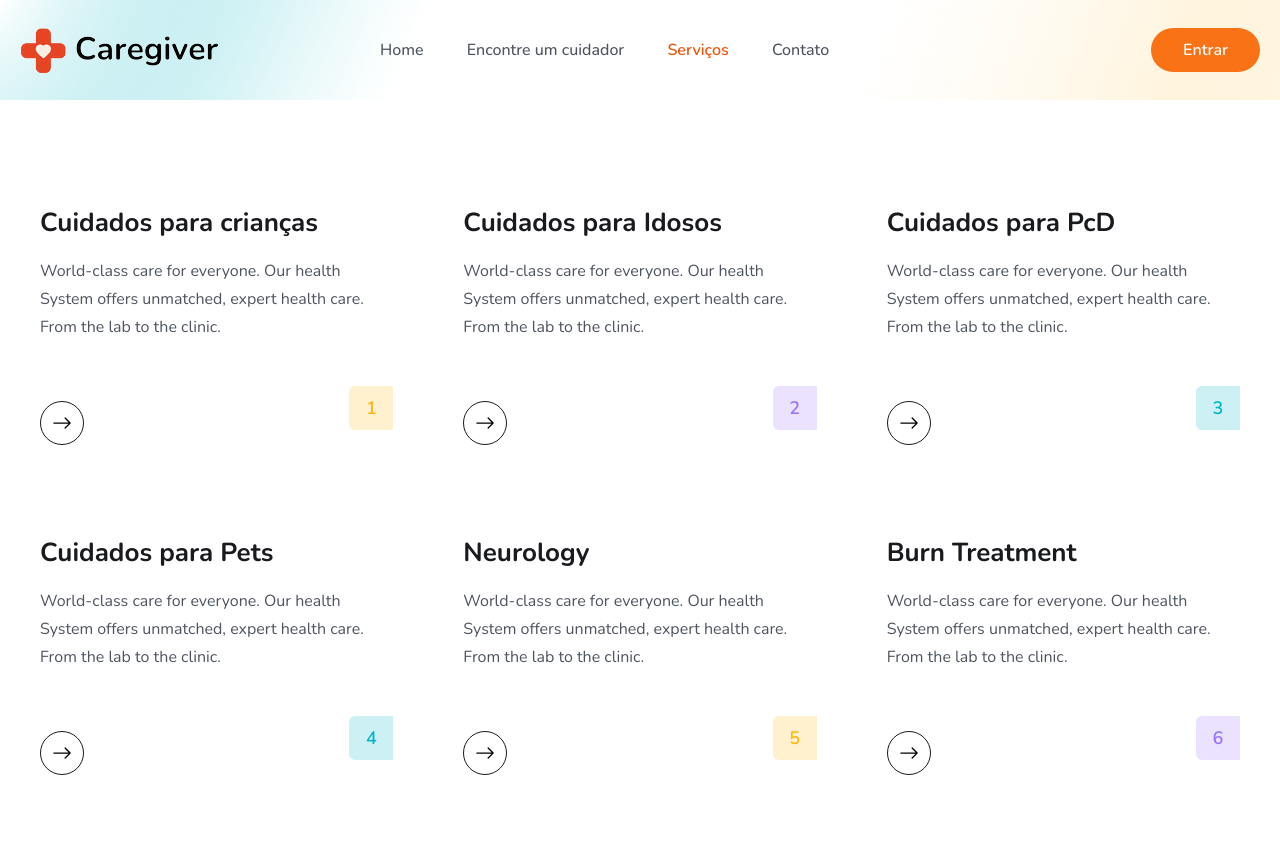
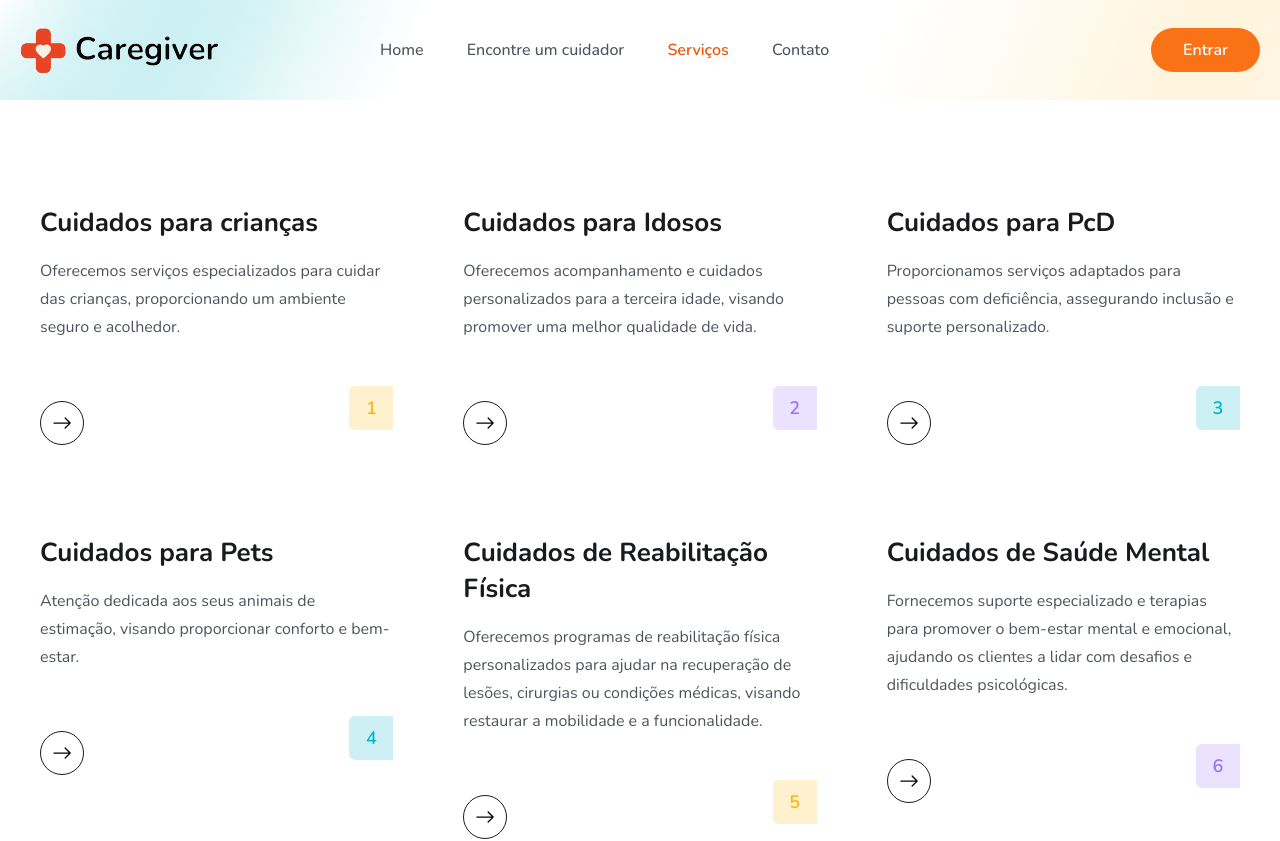
Before and after one commit to NotedSilva/Caregiver-Website, a React (Vite) app in the folder frontend/: page /servicos in a window 1280 px wide. Shown: the top 841 px of the page. Built offline with nearby package versions, Linux system fonts and the light colour scheme.

Commit message:
Melhorias nos textos

```diff
--- a/frontend/src/assets/data/servicos.js
+++ b/frontend/src/assets/data/servicos.js
@@ -1,37 +1,37 @@
 export const servicos = [
     {
       name: "Cuidados para crianças",
-      desc: "World-class care for everyone. Our health System offers unmatched, expert health care. From the lab to the clinic.",
+      desc: "Oferecemos serviços especializados para cuidar das crianças, proporcionando um ambiente seguro e acolhedor.",
       bgColor: "rgba(254, 182, 13, .2)",
       textColor: "#FEB60D",
     },
     {
       name: "Cuidados para Idosos",
-      desc: "World-class care for everyone. Our health System offers unmatched, expert health care. From the lab to the clinic.",
+      desc: "Oferecemos acompanhamento e cuidados personalizados para a terceira idade, visando promover uma melhor qualidade de vida.",
       bgColor: "rgba(151, 113, 255, .2)",
       textColor: "#9771FF",
     },
     {
       name: "Cuidados para PcD",
-      desc: "World-class care for everyone. Our health System offers unmatched, expert health care. From the lab to the clinic.",
+      desc: "Proporcionamos serviços adaptados para pessoas com deficiência, assegurando inclusão e suporte personalizado.",
       bgColor: "rgba(1, 181, 197, .2)",
       textColor: "#01B5C5",
     },
     {
       name: "Cuidados para Pets",
-      desc: "World-class care for everyone. Our health System offers unmatched, expert health care. From the lab to the clinic.",
+      desc: "Atenção dedicada aos seus animais de estimação, visando proporcionar conforto e bem-estar.",
       bgColor: "rgba(1, 181, 197, .2)",
       textColor: "#01B5C5",
     },
     {
-      name: "Neurology",
-      desc: "World-class care for everyone. Our health System offers unmatched, expert health care. From the lab to the clinic.",
+      name: "Cuidados de Reabilitação Física",
+      desc: "Oferecemos programas de reabilitação física personalizados para ajudar na recuperação de lesões, cirurgias ou condições médicas, visando restaurar a mobilidade e a funcionalidade.",
       bgColor: "rgba(254, 182, 13, .2)",
       textColor: "#FEB60D",
     },
     {
-      name: "Burn Treatment",
-      desc: "World-class care for everyone. Our health System offers unmatched, expert health care. From the lab to the clinic.",
+      name: "Cuidados de Saúde Mental",
+      desc: "Fornecemos suporte especializado e terapias para promover o bem-estar mental e emocional, ajudando os clientes a lidar com desafios e dificuldades psicológicas.",
       bgColor: "rgba(151, 113, 255, .2)",
       textColor: "#9771FF",
     },
```
